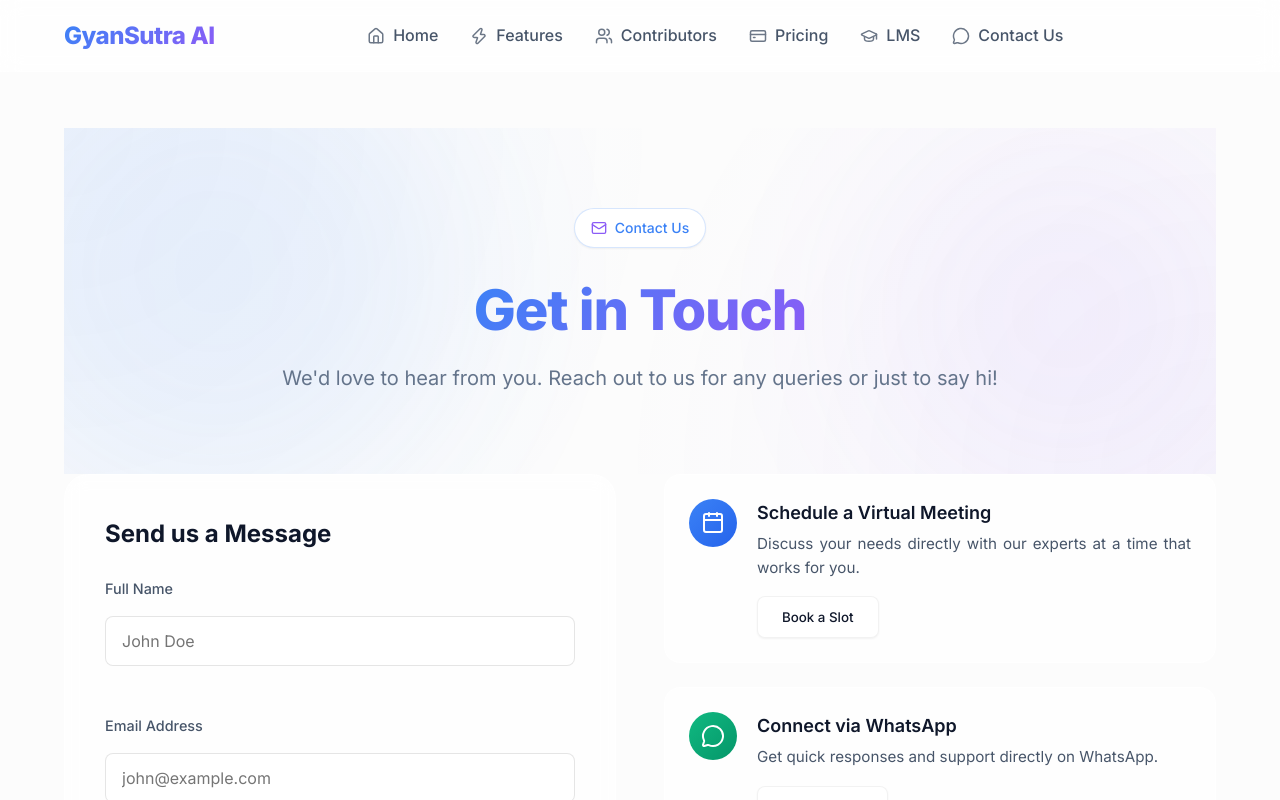
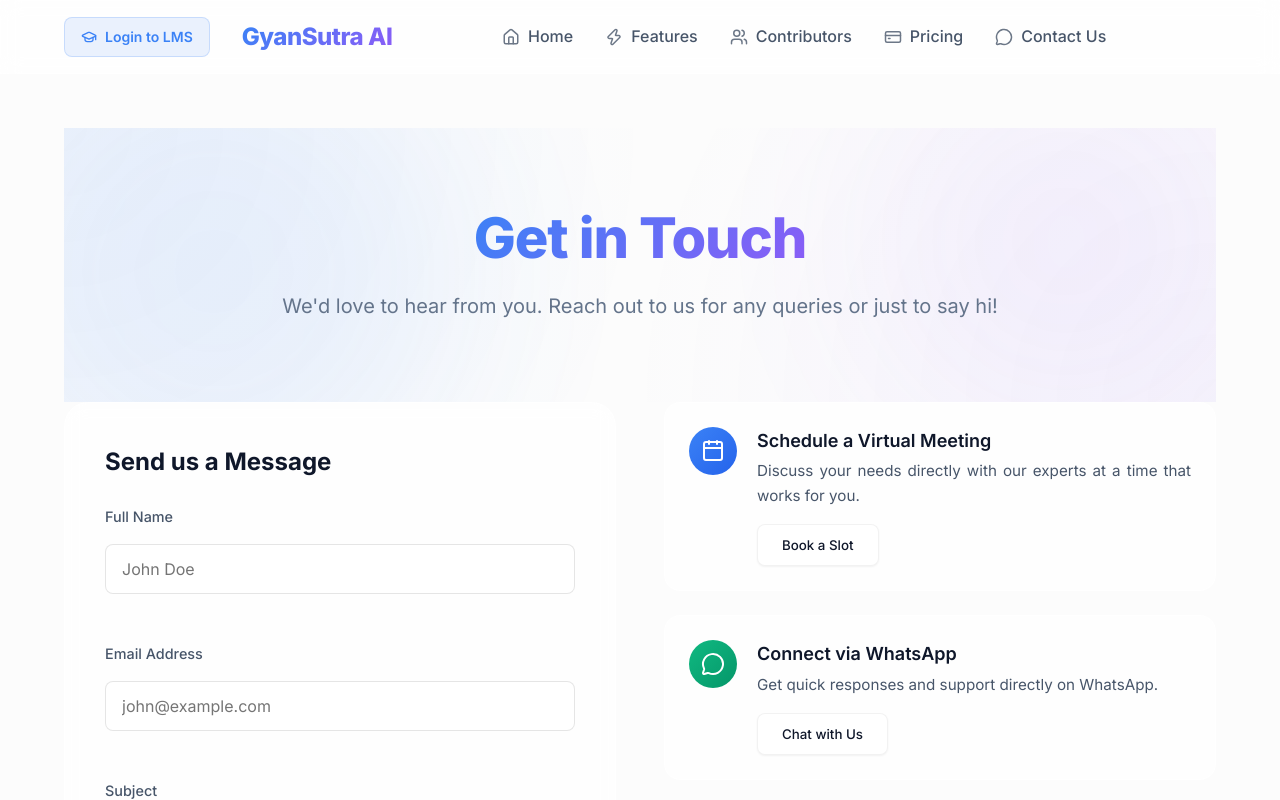
Before and after one commit to Sakshamwane/GyansutraAi, a React (Vite) app: page /contact in a window 1280 px wide. Shown: the top 800 px of the page. Built offline with nearby package versions, Linux system fonts and the light colour scheme.

Commit message:
Refactor: Add site-wide footer margin, remove hero badges, and update LMS login navigation

```diff
--- a/src/components/Footer.css
+++ b/src/components/Footer.css
@@ -2,7 +2,7 @@
   background-color: #0f172a !important;
   color: white !important;
   padding: 80px 0 60px !important;
-  margin-top: 150px !important;
+  margin-top: 180px !important;
   position: relative !important;
   display: block !important;
   border-top: 1px solid rgba(255, 255, 255, 0.1) !important;
@@ -84,6 +84,7 @@
 @media (max-width: 768px) {
   .footer {
     padding: 3rem 0 2rem;
+    margin-top: 100px !important;
   }
 
   .footer-grid {
--- a/src/components/Hero.jsx
+++ b/src/components/Hero.jsx
@@ -6,7 +6,7 @@
 const Hero = ({
   title,
   subtitle,
-  badgeText = "AI-Powered Placement Acceleration",
+  badgeText = null,
   badgeIcon: BadgeIcon = Sparkles,
   showStats = true,
   showCta = true,
--- a/src/components/Navbar.css
+++ b/src/components/Navbar.css
@@ -12,6 +12,12 @@
   display: flex;
   justify-content: space-between;
   align-items: center;
+}
+
+.navbar-left-group {
+  display: flex;
+  align-items: center;
+  gap: 2rem;
 }
 
 .navbar-logo {
@@ -96,6 +102,30 @@
   display: none;
 }
 
+.lms-login-btn {
+  display: inline-flex;
+  align-items: center;
+  padding: 0.5rem 1rem;
+  border-radius: var(--radius-md);
+  background: rgba(59, 130, 246, 0.1);
+  color: var(--accent-blue);
+  font-weight: 600;
+  font-size: 0.875rem;
+  transition: all 0.2s ease;
+  border: 1px solid rgba(59, 130, 246, 0.2);
+}
+
+.lms-login-btn:hover {
+  background: var(--accent-blue);
+  color: white;
+  transform: translateY(-1px);
+  box-shadow: var(--shadow-glow);
+}
+
+.desktop-only {
+  display: inline-flex;
+}
+
 @media (max-width: 768px) {
   .desktop-only {
     display: none;
@@ -120,6 +150,8 @@
     transition: right 0.4s cubic-bezier(0.16, 1, 0.3, 1);
     z-index: 1000;
     padding-top: 5rem;
+    display: flex;
+    flex-direction: column;
   }
 
   .navbar-links-container.active {
@@ -137,4 +169,17 @@
     font-size: 1.125rem;
     width: 100%;
   }
+
+  .lms-mobile-footer {
+    padding: 2rem 2.5rem;
+    margin-top: auto;
+    border-top: 1px solid rgba(0, 0, 0, 0.05);
+  }
+
+  .lms-mobile-footer .btn {
+    padding: 1rem;
+    font-size: 1rem;
+    display: flex;
+    justify-content: center;
+  }
 }
--- a/src/components/Navbar.jsx
+++ b/src/components/Navbar.jsx
@@ -13,8 +13,19 @@
   return (
     <nav className="navbar glass-panel">
       <div className="container navbar-container">
-        <div className="navbar-logo">
-          <Link to="/" className="gradient-text font-bold">GyanSutra AI</Link>
+        <div className="navbar-left-group">
+          <a
+            href="https://lms.gyansutra.com/student-login"
+            target="_blank"
+            rel="noopener noreferrer"
+            className="lms-login-btn desktop-only"
+          >
+            <GraduationCap size={16} className="mr-2" /> Login to LMS
+          </a>
+
+          <div className="navbar-logo">
+            <Link to="/" className="gradient-text font-bold">GyanSutra AI</Link>
+          </div>
         </div>
 
         <div className={`navbar-links-container ${isOpen ? 'active' : ''}`}>
@@ -40,16 +51,23 @@
               </Link>
             </li>
             <li>
-              <a href="https://lms.gyansutra.com/student-login" target="_blank" rel="noopener noreferrer" onClick={() => setIsOpen(false)}>
-                <GraduationCap size={18} className="nav-icon" /> LMS
-              </a>
-            </li>
-            <li>
               <Link to="/contact" onClick={() => setIsOpen(false)}>
                 <MessageCircle size={18} className="nav-icon" /> Contact Us
               </Link>
             </li>
           </ul>
+
+          <div className="mobile-only lms-mobile-footer">
+            <a
+              href="https://lms.gyansutra.com/student-login"
+              target="_blank"
+              rel="noopener noreferrer"
+              className="btn btn-primary w-full"
+              onClick={() => setIsOpen(false)}
+            >
+              <GraduationCap size={18} className="mr-2" /> Login to LMS
+            </a>
+          </div>
         </div>
 
         <div className="navbar-actions">
--- a/src/pages/Contact.jsx
+++ b/src/pages/Contact.jsx
@@ -30,8 +30,6 @@
         <Hero
           title={<span className="gradient-text">Get in Touch</span>}
           subtitle="We'd love to hear from you. Reach out to us for any queries or just to say hi!"
-          badgeText="Contact Us"
-          badgeIcon={Mail}
           showStats={false}
           showCta={false}
           minHeight="auto"
--- a/src/pages/Contributors.jsx
+++ b/src/pages/Contributors.jsx
@@ -11,8 +11,6 @@
       <Hero
         title="LMS Experts & Contributors"
         subtitle="Meet the industry leaders and mentors powering the GyanSutra learning ecosystem."
-        badgeText="Community"
-        badgeIcon={Users}
         showStats={false}
         showCta={false}
         minHeight="auto"
--- a/src/pages/Home.jsx
+++ b/src/pages/Home.jsx
@@ -8,7 +8,6 @@
   return (
     <main>
       <Hero
-        badgeText="Next-Gen Learning Management System"
         title={
           <>
             Empower Your Future with <br className="hidden-mobile" />
--- a/src/pages/Pricing.jsx
+++ b/src/pages/Pricing.jsx
@@ -43,7 +43,6 @@
       {/* Hero Section */}
       <section className="pricing-hero">
         <div className="container">
-          <span className="badge-outline">Enterprise LMS</span>
           <h1 className="hero-title">Scalable Solutions for <span className="gradient-text">Modern Institutions</span></h1>
           <p className="hero-subtitle">Empower your students with an AI-driven learning ecosystem designed for excellence.</p>
         </div>
```
